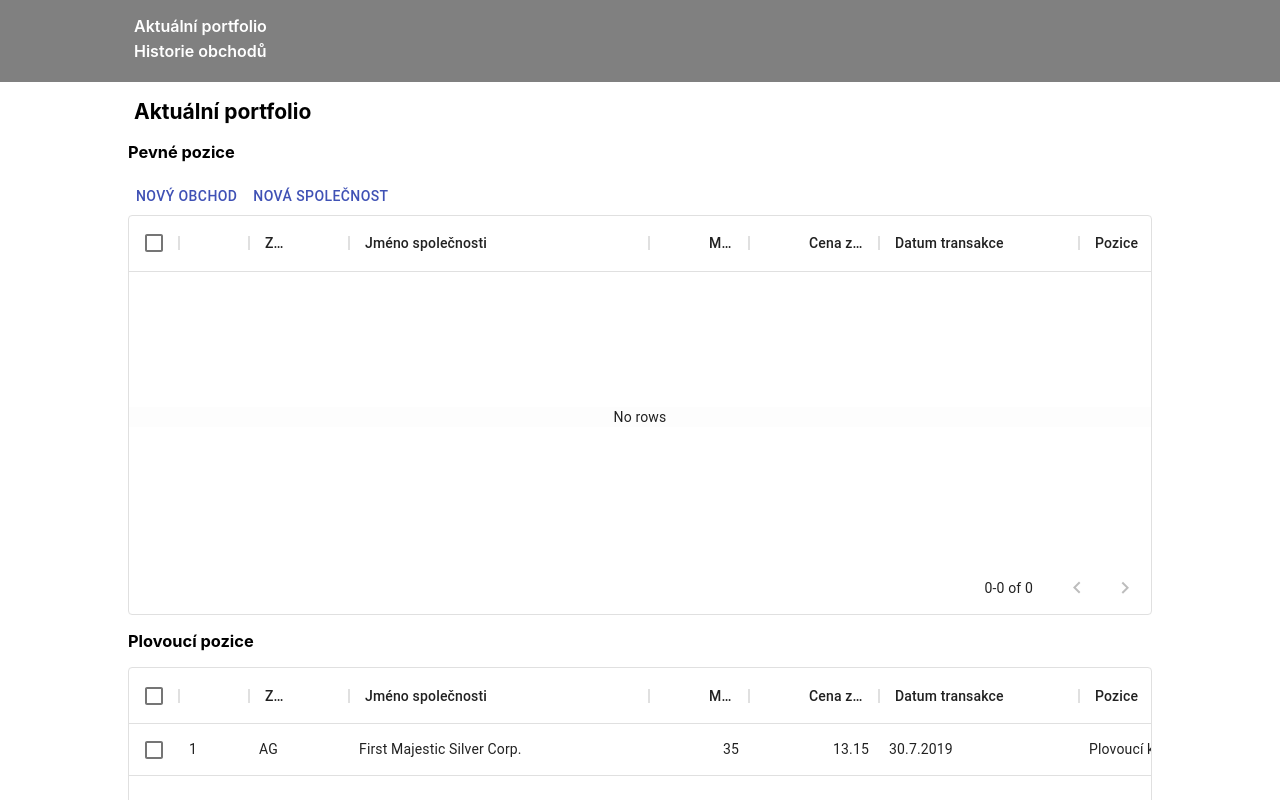
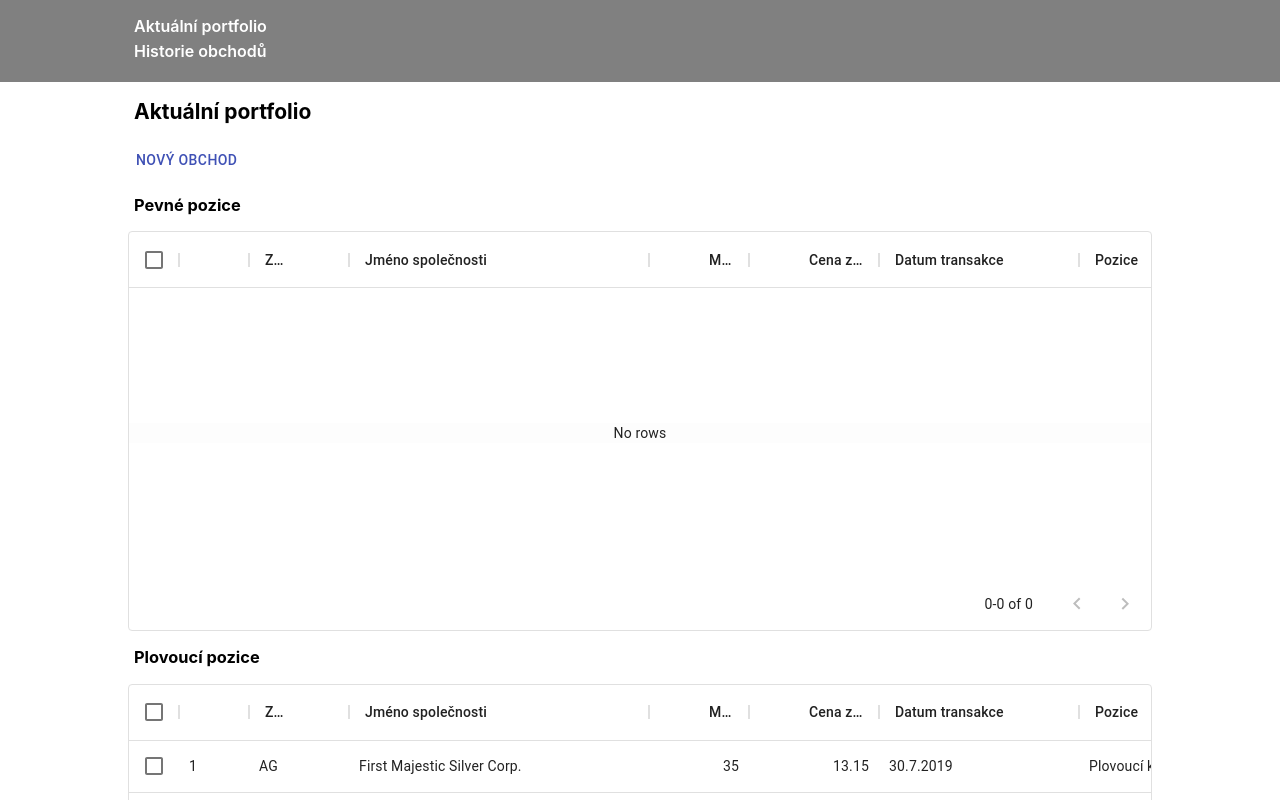
Before and after one commit to Liborias/Obchodovani, a React (Create React App) app: page / in a window 1280 px wide. Shown: the top 800 px of the page. Built offline with nearby package versions, Linux system fonts and the light colour scheme; the HTML template or start-up script is replaced by a standard one.

Commit message:
Přesun dat z homepage do layout a tabulka v historii obchodů

```diff
--- a/src/components/homepage/Homepage.css
+++ b/src/components/homepage/Homepage.css
@@ -1,3 +1,4 @@
-h2 {
+h2,
+h3 {
   padding-left: 6px;
 }
--- a/src/components/homepage/Homepage.js
+++ b/src/components/homepage/Homepage.js
@@ -23,70 +23,34 @@ const defaultCompanies = [
     companyName: 'First Majestic Silver Corp.'
   }
 ];
-const Homepage = () => {
-  const [open, setOpen] = useState(false);
-  const [openNewCompany, setOpenNewCompany] = useState(false);
-  const [dataRows, setDataRows] = useState(rows);
-  const [companies, setCompany] = useState(defaultCompanies);
-
-
-  const handleClickOpen = () => {
-    setOpen(true);
-  };
-
-  const handleClose = () => {
-    setOpen(false);
-  };
-
-  const handleNewCompOpen = () => {
-    setOpenNewCompany(true);
-  };
-
-  const handleNewCompClose = () => {
-    setOpenNewCompany(false);
-  };
-
-  const handleSave = (newRow) => {
-    setDataRows([...dataRows, newRow]);
-    setOpen(false);
-  };
-
-  const newCompanySave = (newCompanyRow) => {
-    setCompany([...companies, newCompanyRow]);
-    setOpenNewCompany(false);
-  };
-
-
+const Homepage = (props) => {
 
   return (
     <>
       <div className="homePageContent">
         <h2>Aktuální portfolio</h2>
+        <Button color="primary" onClick={props.handleClickOpen}>Nový obchod</Button>
         <h3>Pevné pozice</h3>
-        <Button color="primary" onClick={handleClickOpen}>Nový obchod</Button>
-        {open && <AddTransactionModal
-          open={open}
-          handleClose={handleClose}
-          handleSave={handleSave}
-          handleNewCompOpen={handleNewCompOpen}
-          companies={companies}
+
+        {props.open && <AddTransactionModal
+          open={props.open}
+          handleClose={props.handleClose}
+          handleSave={props.handleSave}
+          handleNewCompOpen={props.handleNewCompOpen}
+          companies={props.companies}
         />}
-        <Button color="primary" onClick={handleNewCompOpen}>Nová společnost</Button>
         <NewCompanyModal
-          open={openNewCompany}
-          handleNewCompClose={handleNewCompClose}
-          newCompanySave={newCompanySave}
-          companies={companies}
+          open={props.openNewCompany}
+          handleNewCompClose={props.handleNewCompClose}
+          newCompanySave={props.newCompanySave}
+          companies={props.companies}
         />
-        <DataTable rows={dataRows.filter(position => position.longevity !== "Plovoucí krátkodobá")} />
+        <DataTable rows={props.dataRows.filter(position => position.longevity !== "Plovoucí krátkodobá")} />
         <h3>Plovoucí pozice</h3>
-        <DataTable rows={dataRows.filter(position => position.longevity === "Plovoucí krátkodobá")} />
+        <DataTable rows={props.dataRows.filter(position => position.longevity === "Plovoucí krátkodobá")} />
       </div>
     </>
   );
 
-
-
 };
-
 export default Homepage;
--- a/src/components/layout/Layout.js
+++ b/src/components/layout/Layout.js
@@ -1,11 +1,64 @@
-import React from "react";
+import React, { useState } from "react";
 import { BrowserRouter as Router, Switch, Route, Link } from "react-router-dom";
 import "./Layout.css";
 import Homepage from "../homepage/Homepage";
 import Trading from "../trading/Trading";
 
 
-const Layout = () => (
+const rows = [
+  {
+    id: 1,
+    companyName: 'First Majestic Silver Corp.',
+    shortcut: 'AG',
+    amount: 35,
+    stockPrice: 13.15,
+    buyDate: "30.7.2019",
+    longevity: "Plovoucí krátkodobá"
+  },
+];
+
+const defaultCompanies = [
+  {
+    ticker: 'AG',
+    companyName: 'First Majestic Silver Corp.'
+  }
+];
+
+
+const Layout = () => {
+  const [open, setOpen] = useState(false);
+  const [openNewCompany, setOpenNewCompany] = useState(false);
+  const [dataRows, setDataRows] = useState(rows);
+  const [companies, setCompany] = useState(defaultCompanies);
+
+
+
+  const handleClickOpen = () => {
+    setOpen(true);
+  };
+
+  const handleClose = () => {
+    setOpen(false);
+  };
+
+  const handleNewCompOpen = () => {
+    setOpenNewCompany(true);
+  };
+
+  const handleNewCompClose = () => {
+    setOpenNewCompany(false);
+  };
+
+  const handleSave = (newRow) => {
+    setDataRows([...dataRows, newRow]);
+    setOpen(false);
+  };
+
+  const newCompanySave = (newCompanyRow) => {
+    setCompany([...companies, newCompanyRow]);
+    setOpenNewCompany(false);
+  };
+  return (
     <Router>
       <div className="allContent">
         <div className="navigator">
@@ -25,16 +78,29 @@ const Layout = () => (
         <div className="content">
           <Switch>
             <Route path="/trading">
-            <Trading />
+              <Trading
+                dataRows={dataRows}
+              />
             </Route>
             <Route path="/">
-            <Homepage />
+              <Homepage
+                open={open}
+                openNewCompany={openNewCompany}
+                handleClickOpen={handleClickOpen}
+                handleClose={handleClose}
+                handleSave={handleSave}
+                handleNewCompOpen={handleNewCompOpen}
+                handleNewCompClose={handleNewCompClose}
+                newCompanySave={newCompanySave}
+                companies={companies}
+                dataRows={dataRows}
+              />
             </Route>
           </Switch>
         </div>
       </div></Router>
-
-
   );
 
+};
+
 export default Layout;
--- a/src/components/trading/Trading.js
+++ b/src/components/trading/Trading.js
@@ -1,10 +1,14 @@
 import React from "react";
-import { Button } from '@material-ui/core';
+import DataTable from "../tables/Position";
 
-const Trading = () => (
+
+
+const Trading = (props) => (
+
   <>
-    <h2>Trading</h2>
-    <Button color="primary">Hello World</Button>
+
+    <h1>Historie obchodů</h1>
+    <DataTable rows={props.dataRows} />
   </>
 );
 
```
Also changed, not shown: src/components/business/Business.js (+4 -3 lines), src/components/tables/SolidPosition.js (added, +36 -0 lines). Lines whose indentation alone changed are shown as unchanged.
